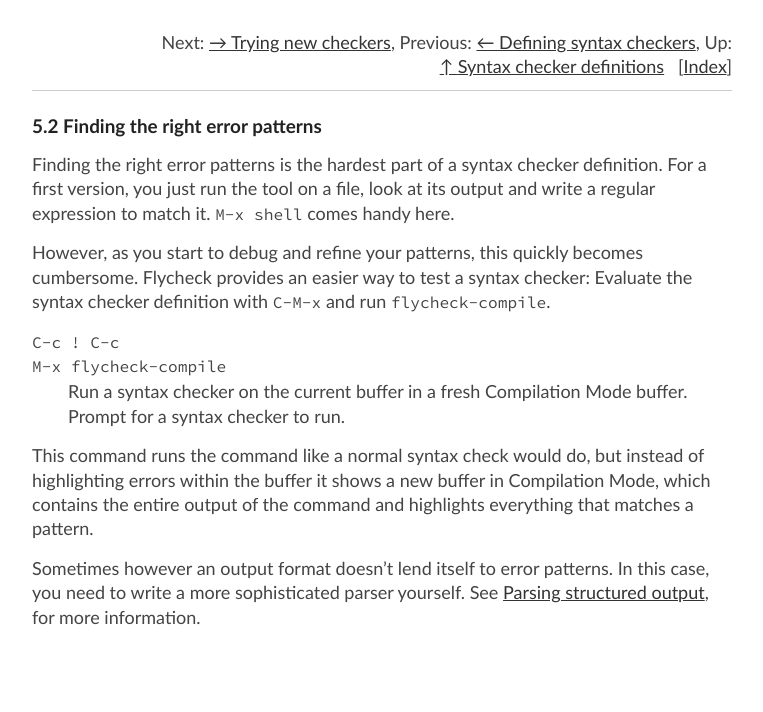
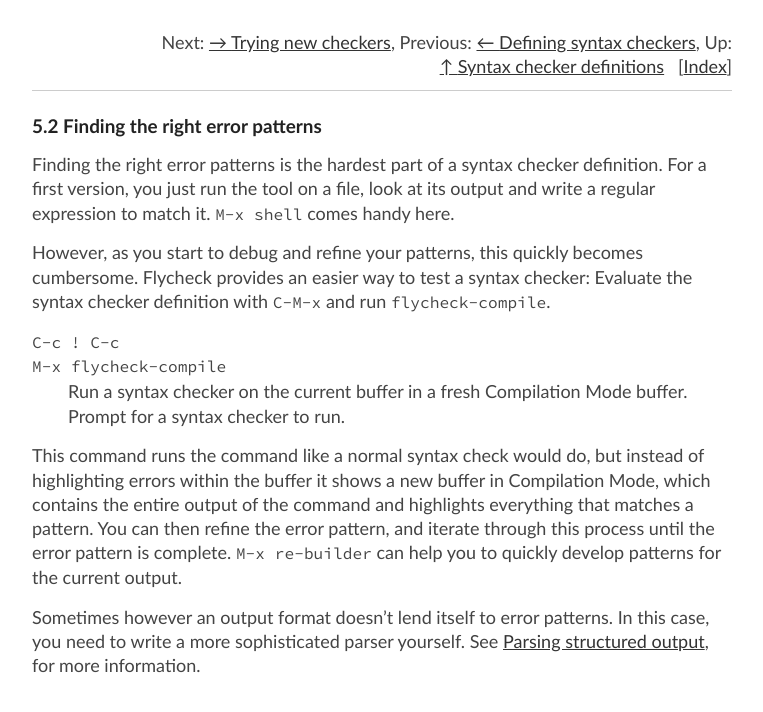
Before and after one commit to cmarqu/flycheck.github.io, a Jekyll site: the page manual/latest/Finding-error-patterns.html, which Jekyll copies as it is, in a window 1280 px wide. Shown: the top 712 px of the page, without its empty margins (258-1021 px from the left). Built offline with Jekyll 4.4.1, drawn with Linux system fonts in a browser that asks for light colours.

Commit message:
Update manual from flycheck/flycheck@cd93563

```diff
--- a/manual/latest/Finding-error-patterns.html
+++ b/manual/latest/Finding-error-patterns.html
@@ -91,7 +91,10 @@ buffer.  Prompt for a syntax checker to run.
 <p>This command runs the command like a normal syntax check would do, but
 instead of highlighting errors within the buffer it shows a new buffer
 in Compilation Mode, which contains the entire output of the command and
-highlights everything that matches a pattern.
+highlights everything that matches a pattern.  You can then refine the
+error pattern, and iterate through this process until the error pattern
+is complete.  <kbd>M-x re-builder</kbd> can help you to quickly develop
+patterns for the current output.
 </p>
 <p>Sometimes however an output format doesn&rsquo;t lend itself to error
 patterns.  In this case, you need to write a more sophisticated parser
```
Also changed, not shown: _includes/changes.md (+1 -0 lines), _includes/credits.md (+2 -2 lines).
